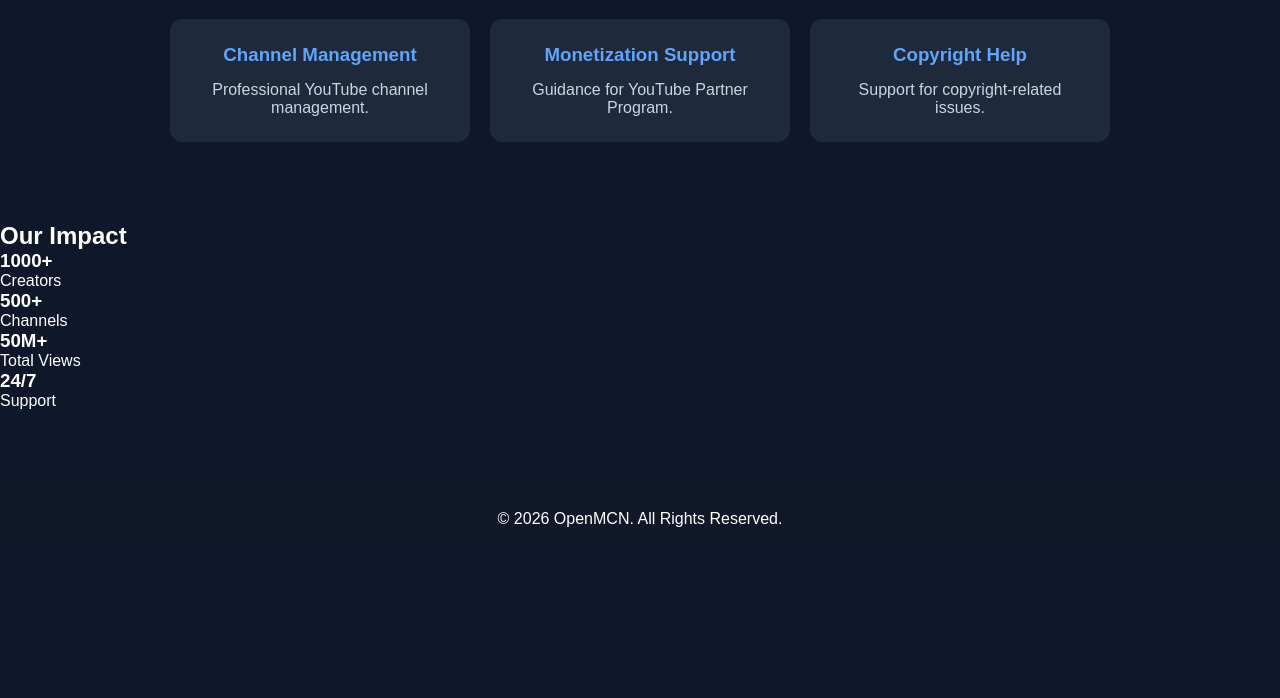
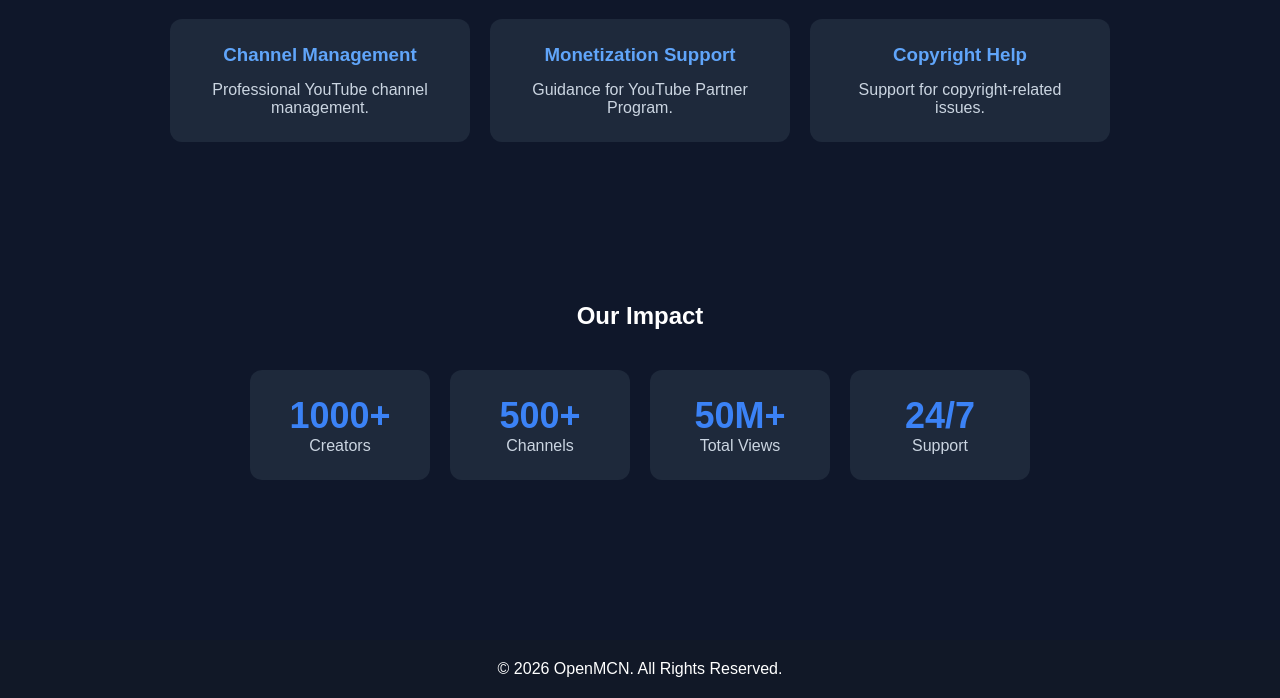
Before and after one commit to sumannooh/OpenMCN, a plain HTML site: page index.html in a window 1280 px wide. Shown: the part 630-1328 px from the top of the page. Before the commit the page ends 1178 px from the top, so only its background shows below. Drawn offline with Linux system fonts and the light colour scheme.

Commit message:
Add styles for stats section and stat cards

```diff
--- a/style.css
+++ b/style.css
@@ -103,3 +103,32 @@ footer{
 .card p{
     color:#cbd5e1;
 }
+
+.stats{
+    padding:80px 20px;
+    text-align:center;
+}
+
+.stats-container{
+    display:flex;
+    justify-content:center;
+    gap:20px;
+    flex-wrap:wrap;
+    margin-top:40px;
+}
+
+.stat{
+    width:180px;
+    padding:25px;
+    background:#1e293b;
+    border-radius:12px;
+}
+
+.stat h3{
+    font-size:36px;
+    color:#3b82f6;
+}
+
+.stat p{
+    color:#cbd5e1;
+}
```
